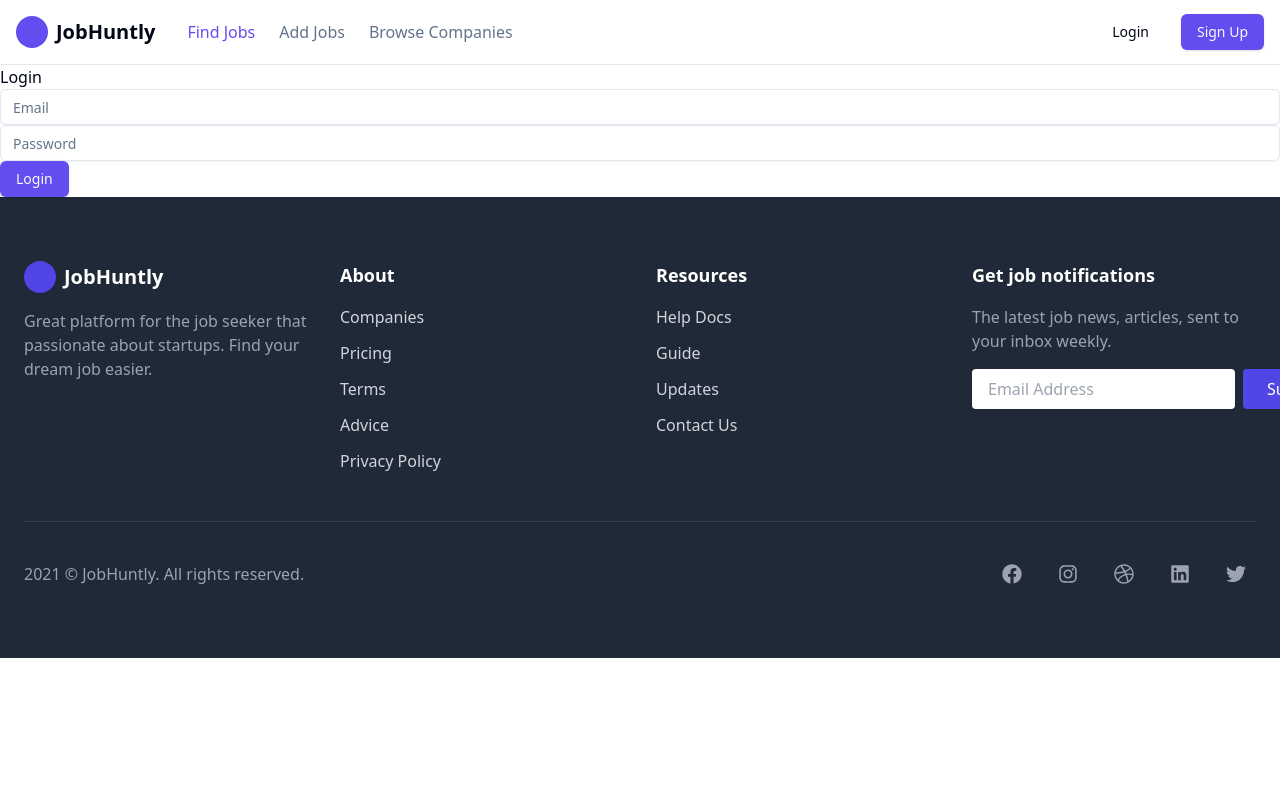
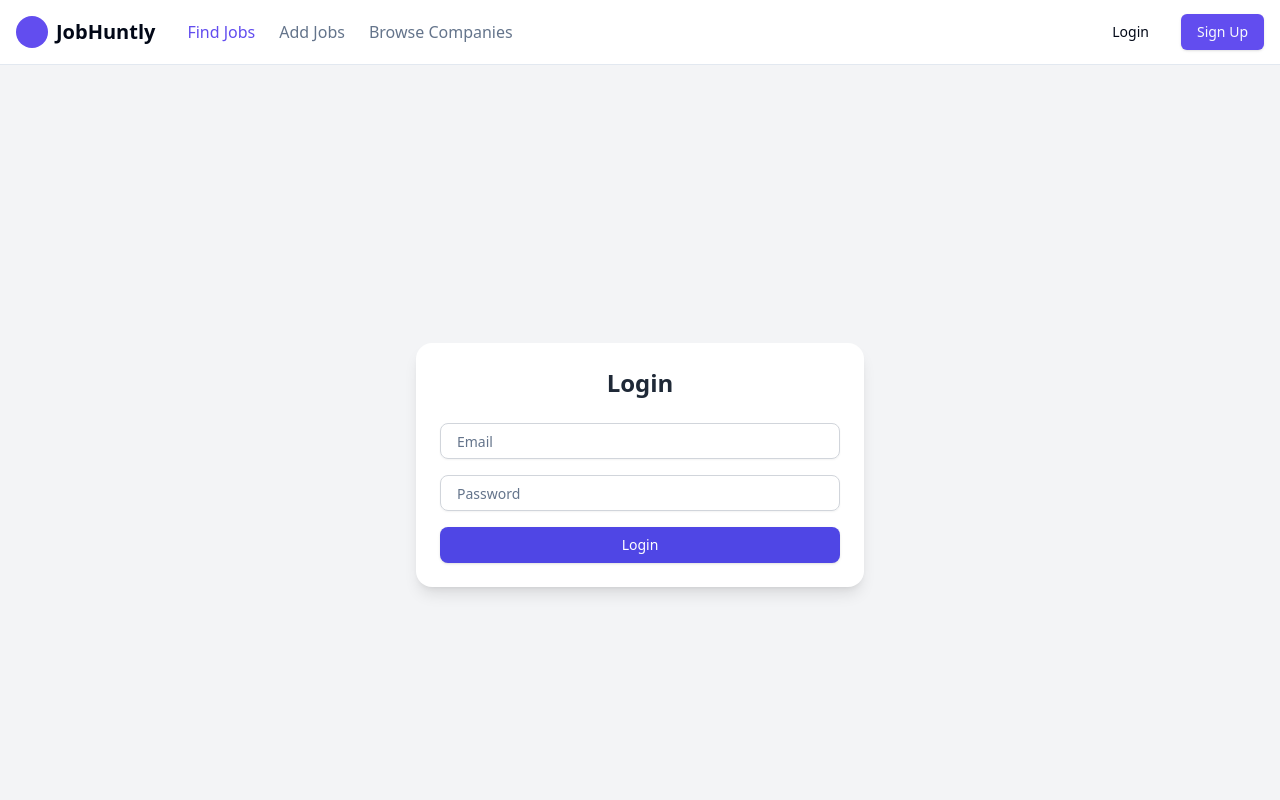
Before and after one commit to tejasnasre/brocode-codehunt, a Next.js app: page /auth/login in a window 1280 px wide. Shown: the top 800 px of the page. Built offline with nearby package versions, Linux system fonts and the light colour scheme; no server answers.

Commit message:
reinitialized

```diff
--- a/src/app/auth/login/page.tsx
+++ b/src/app/auth/login/page.tsx
@@ -33,20 +33,37 @@ export default function LoginPage() {
 
       toast({ title: "Login Successful", description: "Redirecting..." });
 
-      // Redirect to /dashboard (it will auto-route based on role)
       router.push("/dashboard");
     }
   };
 
   return (
-    <div>
-      <h1>Login</h1>
-      <form onSubmit={handleEmailLogin}>
-        <Input type="email" value={email} onChange={(e) => setEmail(e.target.value)} placeholder="Email" required />
-        <Input type="password" value={password} onChange={(e) => setPassword(e.target.value)} placeholder="Password" required />
-        <Button type="submit">Login</Button>
-      </form>
-      {error && <p className="text-red-500">{error}</p>}
+    <div className="flex min-h-screen items-center justify-center bg-gray-100">
+      <div className="w-full max-w-md p-6 bg-white rounded-2xl shadow-lg">
+        <h1 className="text-2xl font-semibold text-center text-gray-800 mb-6">Login</h1>
+        <form onSubmit={handleEmailLogin} className="space-y-4">
+          <Input
+            type="email"
+            value={email}
+            onChange={(e) => setEmail(e.target.value)}
+            placeholder="Email"
+            required
+            className="w-full px-4 py-2 border border-gray-300 rounded-lg focus:ring-2 focus:ring-indigo-500"
+          />
+          <Input
+            type="password"
+            value={password}
+            onChange={(e) => setPassword(e.target.value)}
+            placeholder="Password"
+            required
+            className="w-full px-4 py-2 border border-gray-300 rounded-lg focus:ring-2 focus:ring-indigo-500"
+          />
+          <Button type="submit" className="w-full bg-indigo-600 hover:bg-indigo-700 text-white py-2 rounded-lg">
+            Login
+          </Button>
+        </form>
+        {error && <p className="mt-4 text-center text-red-500">{error}</p>}
+      </div>
     </div>
   );
 }
--- a/src/app/auth/signup/page.tsx
+++ b/src/app/auth/signup/page.tsx
@@ -38,7 +38,7 @@ export default function SignupPage() {
       const userRole = data.user?.user_metadata?.role || "jobseeker"; // Default role if not set
       setUser(data.user, userRole); // Store user and role in Zustand
       toast({ title: "Successfully signed up", description: "Account created successfully" });
-      router.push("/dashboard");
+      router.push("/dashboard/profile");
     }
   };
 
```
